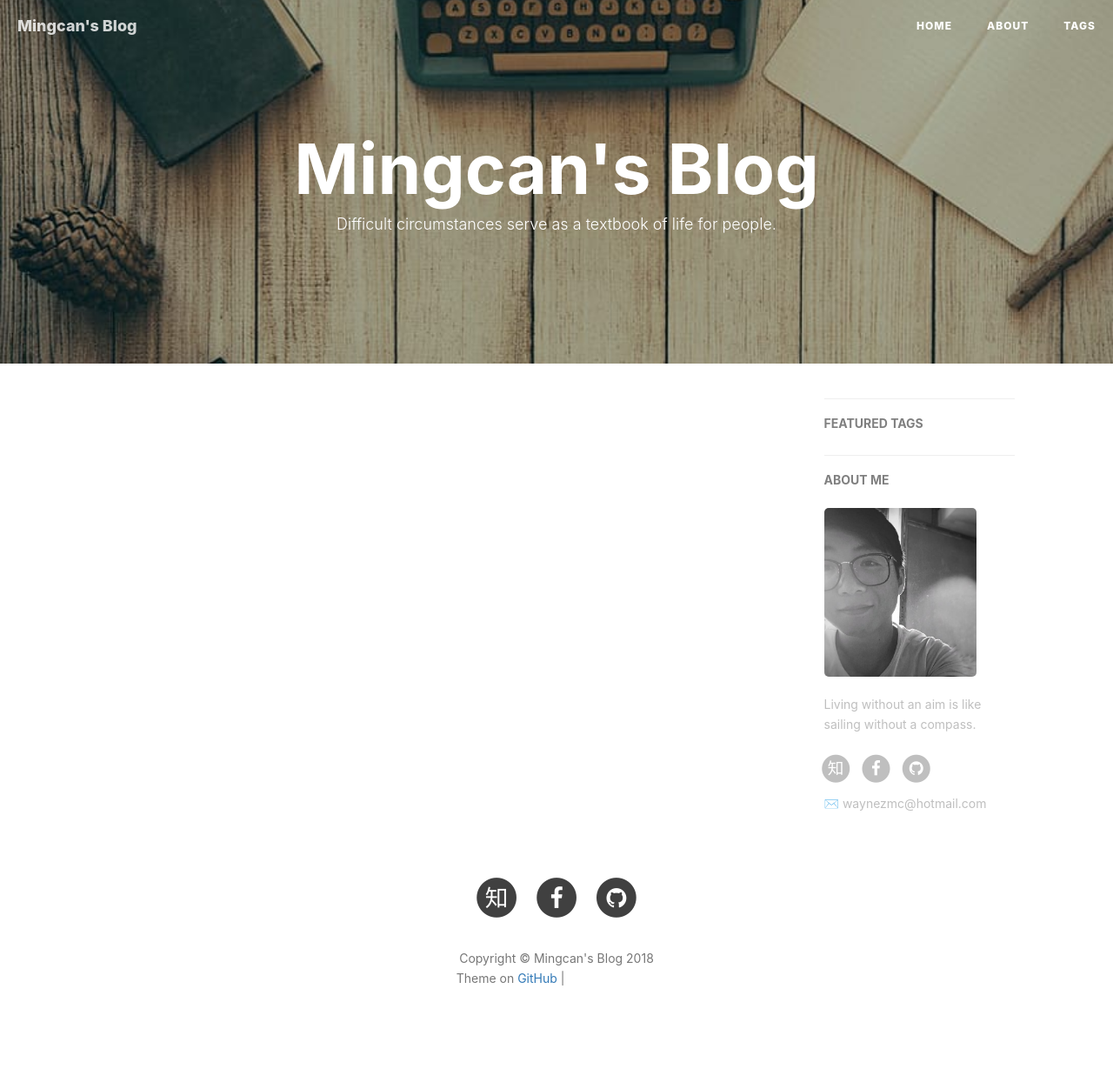
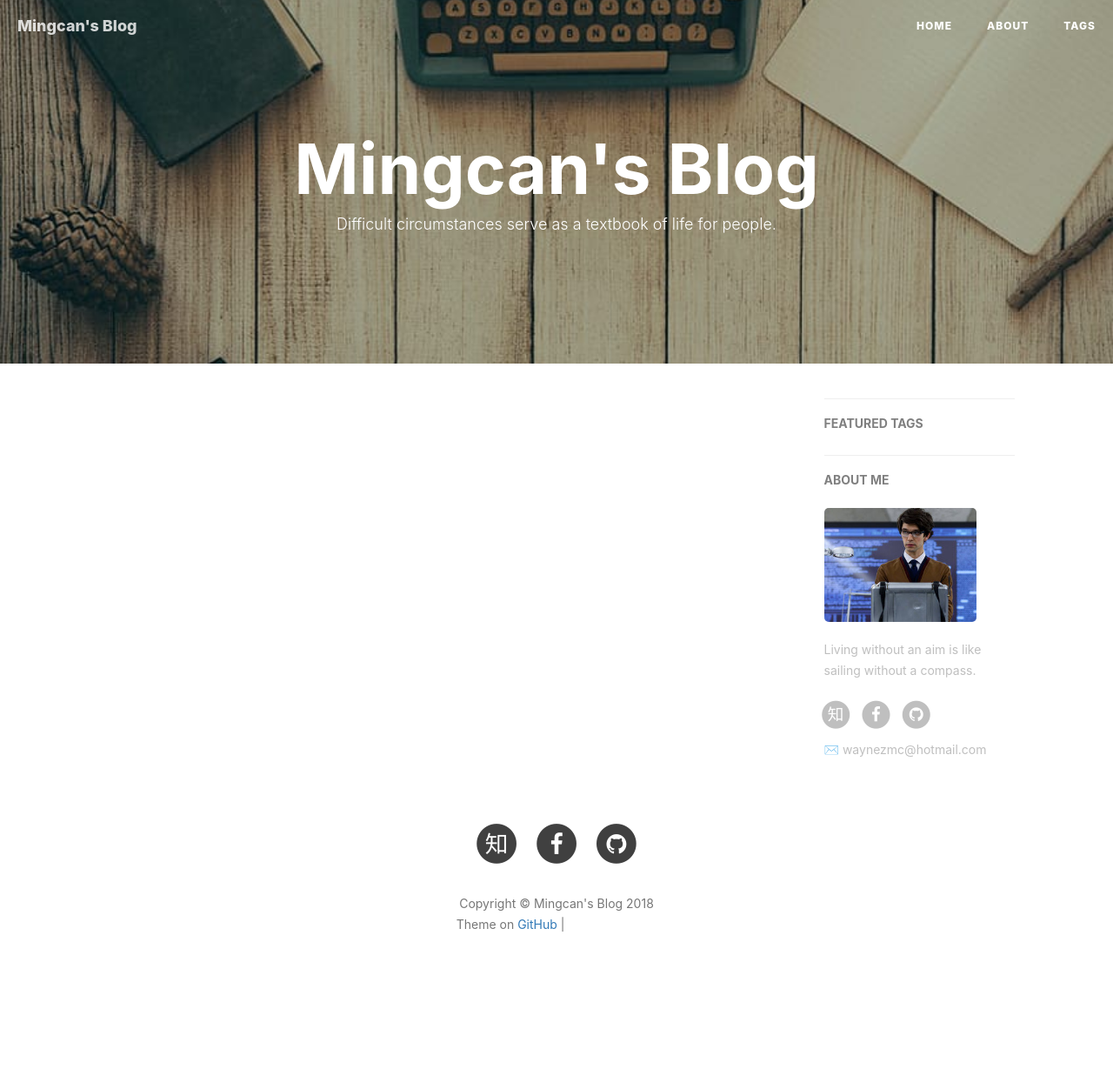
Before and after one commit to waynezmc/waynezmc.github.io, a Jekyll site: the page built from index.html, in a window 1280 px wide. Shown: the whole page at 87% size. Built offline with Jekyll 4.4.1, drawn with Linux system fonts in a browser that asks for light colours; nearby versions of some CDN libraries; the list of posts is cut into pages by our own code; comment, search, counter and statistics services are not loaded; after the commit the page ends 1167 px from its top, so only the background shows below that; grey boxes are pictures that could not be loaded.

Commit message:
update img and configs

```diff
--- a/CNAME
+++ /dev/null
@@ -1 +0,0 @@
-waynezmc.github.io
--- a/_config.yml
+++ b/_config.yml
@@ -12,7 +12,7 @@
 # Sidebar settings
 sidebar: true                           # whether or not using Sidebar.
 sidebar-about-description: "Living without an aim is like sailing without a compass."
-sidebar-avatar: /img/about-BY-gentle.jpg      # use absolute URL, seeing it's used in both `/` and `/about/`
+sidebar-avatar: /img/mine.jpg      # use absolute URL, seeing it's used in both `/` and `/about/`
 
 
 
```
Also changed, not shown: img/mine.jpg (added).
